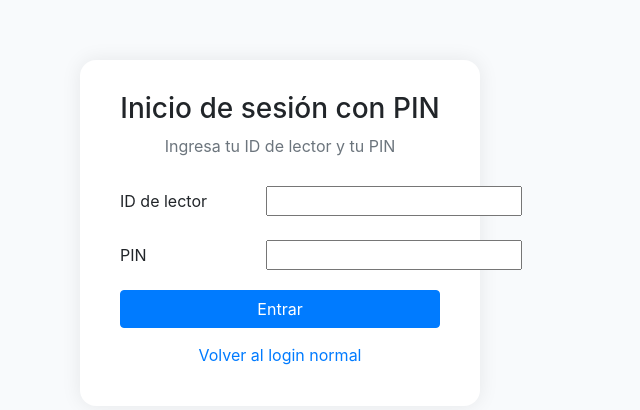
After one commit to BiblioProject/Proyecto_Biblioteca, a Django app: page /app_biblioteca/pin-login/ in a window 1280 px wide. The commit adds this page. Shown: the top 410 px of the page, without its empty margins (360-1000 px from the left). Run offline with Django 5.2, Linux system fonts and the light colour scheme; some libraries are stand-ins or nearby versions.

Commit message:
Inicio de sesión con PIN

```diff
--- a/app_biblioteca/forms.py
+++ b/app_biblioteca/forms.py
@@ -61,6 +61,10 @@ class BookForm(forms.ModelForm):
                 attrs={'class': 'form-control', 'id': 'id_available', 'type': 'number'}
             ),
         }
+
+class PinLoginForm(forms.Form):
+    reader_id = forms.IntegerField(label="ID de lector")
+    pin = forms.CharField(label="PIN", widget=forms.PasswordInput, max_length=6)
 
 class ReaderForm(forms.ModelForm):
     class Meta:
--- a/app_biblioteca/models.py
+++ b/app_biblioteca/models.py
@@ -85,6 +85,10 @@ class Reader(models.Model):
     sanction_amount = models.DecimalField(max_digits=10, decimal_places=2, default=0.00)
 
     is_active = models.BooleanField(default=True)
+    pin = models.CharField(max_length=6, blank=True, null=True)  # <-- NUEVO CAMPO
+
+    def __str__(self):
+        return self.name
 
     def clean(self):
         if self.sanctions < 0:
--- a/app_biblioteca/templates/login.html
+++ b/app_biblioteca/templates/login.html
@@ -27,8 +27,9 @@
                 <input type="password" class="form-control" id="password" name="password" placeholder="Ingrese su clave"
                     required>
             </div>
-            <div class="d-grid">
-                <button type="submit" class="btn btn-success">Ingresar</button>
+            <div class="text-center mt-4">
+                <button type="submit" class="btn btn-success mb-2 w-50">Ingresar</button>
+                <a href="{% url 'pin_login' %}" class="btn btn-primary w-50">Ingrese con PIN</a>
             </div>
         </form>
     </div>
--- /dev/null
+++ b/app_biblioteca/templates/pin_login.html
@@ -0,0 +1,54 @@
+{% load static %}
+<!DOCTYPE html>
+<html lang="es">
+<head>
+    <meta charset="UTF-8">
+    <title>Inicio de sesión con PIN</title>
+    <link rel="stylesheet" href="{% static 'bootstrap/css/bootstrap.min.css' %}">
+    <style>
+        body {
+            background: #f8fafc;
+        }
+        .pin-card {
+            max-width: 400px;
+            margin: 60px auto;
+            padding: 2rem 2.5rem 2rem 2.5rem;
+            border-radius: 1rem;
+            box-shadow: 0 0 20px rgba(0,0,0,0.08);
+            background: #fff;
+        }
+    </style>
+</head>
+<body>
+    <div class="pin-card">
+        <div class="text-center mb-4">
+            <h3>Inicio de sesión con PIN</h3>
+            <p class="text-muted mb-0">Ingresa tu ID de lector y tu PIN</p>
+        </div>
+        <form method="post" autocomplete="off">
+            {% csrf_token %}
+            <div class="mb-3 row align-items-center">
+                <label for="{{ form.reader_id.id_for_label }}" class="col-sm-5 col-form-label text-end">ID de lector</label>
+                <div class="col-sm-7">
+                    {{ form.reader_id }}
+                </div>
+            </div>
+            <div class="mb-3 row align-items-center">
+                <label for="{{ form.pin.id_for_label }}" class="col-sm-5 col-form-label text-end">PIN</label>
+                <div class="col-sm-7">
+                    {{ form.pin }}
+                </div>
+            </div>
+            <button type="submit" class="btn btn-primary w-100 mb-2">Entrar</button>
+            <a href="/app_biblioteca/login/" class="btn btn-link w-100">Volver al login normal</a>
+        </form>
+        {% if messages %}
+            <div class="alert alert-danger mt-3 mb-0 py-2 text-center" role="alert">
+                {% for message in messages %}
+                    {{ message }}
+                {% endfor %}
+            </div>
+        {% endif %}
+    </div>
+</body>
+</html>
--- a/app_biblioteca/urls.py
+++ b/app_biblioteca/urls.py
@@ -38,4 +38,6 @@ urlpatterns = [
 
     path('createLending/', views.createLending, name = 'create_lending'),
     path('editLending/<int:id>', views.editLending, name = 'edit_lending'),
+
+    path('pin-login/', views.pin_login, name='pin_login'),
 ]
--- a/app_biblioteca/views.py
+++ b/app_biblioteca/views.py
@@ -10,6 +10,7 @@ from django.http import JsonResponse
 from django.shortcuts import get_object_or_404
 from .forms import BookForm, ReaderForm, LendingForm
 from django.core.exceptions import ObjectDoesNotExist, ValidationError
+from .forms import PinLoginForm
 
 def login(request):
    args = {}
@@ -25,6 +26,28 @@ def valida_user(request):
      else:
         messages.info(request, 'Credenciales incorrectas')
   return redirect('/app_biblioteca/')
+
+def pin_login(request):
+    if request.method == 'POST':
+        form = PinLoginForm(request.POST)
+        if form.is_valid():
+            reader_id = form.cleaned_data['reader_id']
+            pin = form.cleaned_data['pin']
+            try:
+                reader = Reader.objects.get(id=reader_id, pin=pin, is_active=True)
+                request.session['reader_id'] = reader.id
+                return redirect('main')  # O la vista principal de lectores
+            except Reader.DoesNotExist:
+                messages.error(request, "ID o PIN incorrecto.")
+    else:
+        form = PinLoginForm()
+    return render(request, 'pin_login.html', {'form': form})
+
+def vista_para_lectores(request):
+    if not request.session.get('reader_id'):
+        return redirect('pin_login')
+
+
 
 # Función genérica para listar objetos con paginación: Puede filtrar por un campo específico si se proporciona `filter_field` y `filter_value`.
 @login_required(login_url='/app_biblioteca/login/')
```
Also changed, not shown: app_biblioteca/migrations/0004_remove_lending_user_reader_pin.py (added).
